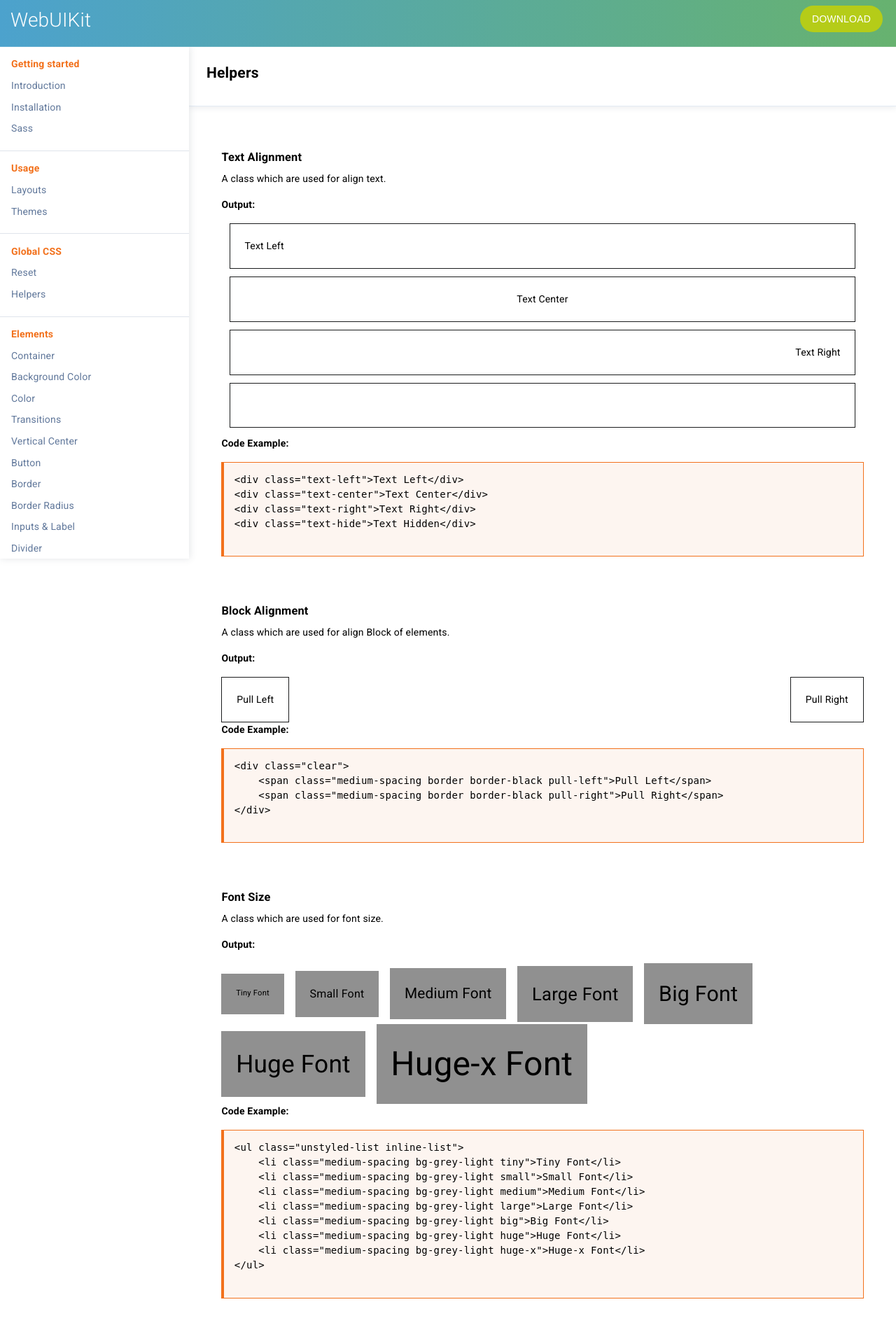
After one commit to harishbhati/UI-Components, a PHP site: page /components/helpers.php in a window 1280 px wide. The commit adds this page. Shown: the top 1920 px of the page at 70% size. Run offline with PHP 8.4, Linux system fonts and the light colour scheme; some libraries are stand-ins or nearby versions.

Commit message:
helper classes page

```diff
--- /dev/null
+++ b/components/helpers.php
@@ -0,0 +1,153 @@
+<!DOCTYPE html>
+<html>
+<?php include 'head.php'; ?>
+    <body>
+        <?php include 'header.php'; ?>
+        <section>
+        <?php include 'sidebar.php'; ?>
+            <main class="content">
+                <div class="page-title-block">
+                    <h1 class="page-title">Helpers</h1>
+                </div>
+                <section class="medium-spacing">
+                    <div class="large-spacing">
+                        <div class="outputs">
+                            <h3>Text Alignment</h3>
+                            <p>A class which are used for align text.</p>
+                            <p><strong>Output:</strong></p>
+                            <div class="medium-spacing border border-black m-tiny text-left">Text Left</div>
+                            <div class="medium-spacing border border-black m-tiny text-center">Text Center</div>
+                            <div class="medium-spacing border border-black m-tiny text-right">Text Right</div>
+                            <div class="medium-spacing border border-black m-tiny text-hide">Text Hidden</div>
+                        </div>
+                        <p><strong>Code Example:</strong></p>
+                        <pre class="markup">
+&lt;div class=&quot;text-left&quot;&gt;Text Left&lt;/div&gt;
+&lt;div class=&quot;text-center&quot;&gt;Text Center&lt;/div&gt;
+&lt;div class=&quot;text-right&quot;&gt;Text Right&lt;/div&gt;
+&lt;div class=&quot;text-hide&quot;&gt;Text Hidden&lt;/div&gt;
+                        </pre>
+                    </div>
+
+                    <div class="large-spacing">
+                        <div class="outputs">
+                            <h3>Block Alignment</h3>
+                            <p>A class which are used for align Block of elements.</p>
+                            <p><strong>Output:</strong></p>
+                            <div class="clear">
+                                <span class="medium-spacing border border-black pull-left">Pull Left</span>
+                                <span class="medium-spacing border border-black pull-right">Pull Right</span>
+                            </div>
+                        </div>
+                        <p><strong>Code Example:</strong></p>
+                        <pre class="markup">
+&lt;div class=&quot;clear&quot;&gt;
+    &lt;span class=&quot;medium-spacing border border-black pull-left&quot;&gt;Pull Left&lt;/span&gt;
+    &lt;span class=&quot;medium-spacing border border-black pull-right&quot;&gt;Pull Right&lt;/span&gt;
+&lt;/div&gt;
+                        </pre>
+                    </div>
+
+                    <div class="large-spacing">
+                        <div class="outputs">
+                            <h3>Font Size</h3>
+                            <p>A class which are used for font size.</p>
+                            <p><strong>Output:</strong></p>
+                            <ul class="unstyled-list inline-list">
+                                <li class="medium-spacing bg-grey-light tiny">Tiny Font</li>
+                                <li class="medium-spacing bg-grey-light small">Small Font</li>
+                                <li class="medium-spacing bg-grey-light medium">Medium Font</li>
+                                <li class="medium-spacing bg-grey-light large">Large Font</li>
+                                <li class="medium-spacing bg-grey-light big">Big Font</li>
+                                <li class="medium-spacing bg-grey-light huge">Huge Font</li>
+                                <li class="medium-spacing bg-grey-light huge-x">Huge-x Font</li>
+                            </ul>
+                        </div>
+                        <p><strong>Code Example:</strong></p>
+                        <pre class="markup">
+&lt;ul class=&quot;unstyled-list inline-list&quot;&gt;
+    &lt;li class=&quot;medium-spacing bg-grey-light tiny&quot;&gt;Tiny Font&lt;/li&gt;
+    &lt;li class=&quot;medium-spacing bg-grey-light small&quot;&gt;Small Font&lt;/li&gt;
+    &lt;li class=&quot;medium-spacing bg-grey-light medium&quot;&gt;Medium Font&lt;/li&gt;
+    &lt;li class=&quot;medium-spacing bg-grey-light large&quot;&gt;Large Font&lt;/li&gt;
+    &lt;li class=&quot;medium-spacing bg-grey-light big&quot;&gt;Big Font&lt;/li&gt;
+    &lt;li class=&quot;medium-spacing bg-grey-light huge&quot;&gt;Huge Font&lt;/li&gt;
+    &lt;li class=&quot;medium-spacing bg-grey-light huge-x&quot;&gt;Huge-x Font&lt;/li&gt;
+&lt;/ul&gt;
+                        </pre>
+                    </div>
+
+                    <div class="large-spacing">
+                        <div class="outputs">
+                            <h3>Padding</h3>
+                            <p>A class which are used for Space inside block.</p>
+                            <p><strong>Output:</strong></p>
+                            <ul class="unstyled-list inline-list">
+                                <li class="bg-grey-light tiny-spacing">Tiny Spacing</li>
+                                <li class="bg-grey-light small-spacing">Small Spacing</li>
+                                <li class="bg-grey-light medium-spacing">Medium Spacing</li>
+                                <li class="bg-grey-light large-spacing">Large Spacing</li>
+                            </ul>
+                        </div>
+                        <p><strong>Code Example:</strong></p>
+                        <pre class="markup">
+&lt;ul class=&quot;unstyled-list inline-list&quot;&gt;
+    &lt;li class=&quot;bg-grey-light tiny-spacing&quot;&gt;Tiny Spacing&lt;/li&gt;
+    &lt;li class=&quot;bg-grey-light small-spacing&quot;&gt;Small Spacing&lt;/li&gt;
+    &lt;li class=&quot;bg-grey-light medium-spacing&quot;&gt;Medium Spacing&lt;/li&gt;
+    &lt;li class=&quot;bg-grey-light large-spacing&quot;&gt;Large Spacing&lt;/li&gt;
+&lt;/ul&gt;
+                        </pre>
+                    </div>
+
+                    <div class="large-spacing">
+                        <div class="outputs">
+                            <h3>Margin</h3>
+                            <p>A class which are used for Space outside block.</p>
+                            <p><strong>Output:</strong></p>
+                            <ul class="unstyled-list inline-list">
+                                <li class="tiny-spacing bg-grey-light m-tiny">Tiny Outside Spacing</li>
+                                <li class="tiny-spacing bg-grey-light m-small">Small Outside Spacing</li>
+                                <li class="tiny-spacing bg-grey-light m-medium">Medium Outside Spacing</li>
+                                <li class="tiny-spacing bg-grey-light m-large">Large Outside Spacing</li>
+                            </ul>
+                        </div>
+                        <p><strong>Code Example:</strong></p>
+                        <pre class="markup">
+&lt;ul class=&quot;unstyled-list inline-list&quot;&gt;
+    &lt;li class=&quot;tiny-spacing bg-grey-light m-tiny&quot;&gt;Tiny Outside Spacing&lt;/li&gt;
+    &lt;li class=&quot;tiny-spacing bg-grey-light m-small&quot;&gt;Small Outside Spacing&lt;/li&gt;
+    &lt;li class=&quot;tiny-spacing bg-grey-light m-medium&quot;&gt;Medium Outside Spacing&lt;/li&gt;
+    &lt;li class=&quot;tiny-spacing bg-grey-light m-large&quot;&gt;Large Outside Spacing&lt;/li&gt;
+&lt;/ul&gt;
+                        </pre>
+                    </div>
+
+                    <div class="large-spacing">
+                        <div class="outputs">
+                            <h3>Width</h3>
+                            <p>A class which are used for Item width.</p>
+                            <p><strong>Output:</strong></p>
+                            <ul class="unstyled-list inline-list">
+                                <li class="tiny-spacing m-tiny bg-grey-light d-block w-auto">Auto Width</li>
+                                <li class="tiny-spacing m-tiny bg-grey-light d-block w-25">25% Width</li>
+                                <li class="tiny-spacing m-tiny bg-grey-light d-block w-50">50% Width</li>
+                                <li class="tiny-spacing m-tiny bg-grey-light d-block w-75">75% Width</li>
+                                <li class="tiny-spacing m-tiny bg-grey-light d-block w-100">100% Width</li>
+                            </ul>
+                        </div>
+                        <p><strong>Code Example:</strong></p>
+                        <pre class="markup">
+&lt;ul class=&quot;unstyled-list inline-list&quot;&gt;
+    &lt;li class=&quot;tiny-spacing m-tiny bg-grey-light d-block w-auto&quot;&gt;Auto Width&lt;/li&gt;
+    &lt;li class=&quot;tiny-spacing m-tiny bg-grey-light d-block w-25&quot;&gt;25% Width&lt;/li&gt;
+    &lt;li class=&quot;tiny-spacing m-tiny bg-grey-light d-block w-50&quot;&gt;50% Width&lt;/li&gt;
+    &lt;li class=&quot;tiny-spacing m-tiny bg-grey-light d-block w-75&quot;&gt;75% Width&lt;/li&gt;
+    &lt;li class=&quot;tiny-spacing m-tiny bg-grey-light d-block w-100&quot;&gt;100% Width&lt;/li&gt;
+&lt;/ul&gt;
+                        </pre>
+                    </div>
+                </section>
+            </main>
+    </body>
+</html>
--- a/components/sidebar.php
+++ b/components/sidebar.php
@@ -13,7 +13,7 @@
         <ul class="unstyled-list item">
             <li class="item-header">Global CSS</li>
             <li><a href="reset.php">Reset</a></li>
-            <li><a href="">Helpers</a></li>
+            <li><a href="helpers.php">Helpers</a></li>
         </ul>
         <ul class="unstyled-list item">
             <li class="item-header">Elements</li>
--- a/dist/css/lists/lists.css
+++ b/dist/css/lists/lists.css
@@ -10,6 +10,7 @@
   list-style: none;
   display: flex;
   flex-wrap: wrap;
+  align-items: center;
   margin-left: -1rem; }
   .inline-list > li {
     margin-left: 1rem; }
--- a/dist/css/main.css
+++ b/dist/css/main.css
@@ -165,9 +165,6 @@ legend {
 .text-right {
   text-align: right; }
 
-.text-small {
-  font-size: .8rem; }
-
 .text-hide {
   text-indent: 110%;
   white-space: nowrap;
@@ -208,9 +205,6 @@ legend {
 .huge-x {
   font-size: 3rem; }
 
-.huge-2x {
-  font-size: 3.5rem; }
-
 /*Padding*/
 .tiny-spacing {
   padding: .7rem; }
@@ -223,6 +217,45 @@ legend {
 
 .large-spacing {
   padding: 1.6rem; }
+
+/*Margin*/
+.m-tiny {
+  margin: .7rem; }
+
+.m-small {
+  margin: 1rem; }
+
+.m-medium {
+  margin: 1.3rem; }
+
+.m-large {
+  margin: 1.6rem; }
+
+/*Width*/
+.w-auto {
+  width: auto; }
+
+.w-25 {
+  width: 25%; }
+
+.w-50 {
+  width: 50%; }
+
+.w-75 {
+  width: 75%; }
+
+.w-100 {
+  width: 100%; }
+
+/*Display*/
+.d-inline {
+  display: inline; }
+
+.d-inline-block {
+  display: inline-block; }
+
+.d-block {
+  display: block; }
 
 .sidebar {
   position: fixed;
@@ -1656,6 +1689,7 @@ input[type="radio"] + label:before {
   list-style: none;
   display: flex;
   flex-wrap: wrap;
+  align-items: center;
   margin-left: -1rem; }
   .inline-list > li {
     margin-left: 1rem; }
--- a/src/scss/base/helper.scss
+++ b/src/scss/base/helper.scss
@@ -1,15 +1,10 @@
 /*Text Alignment*/
-.text-left{
-    text-align: left;
-}
-.text-center{
-    text-align: center;
-}
-.text-right{
-    text-align: right;
-}
-.text-small{
-    font-size: .8rem;
+$align-item-list: left center right;
+
+@each $current-align in $align-item-list {
+    .text-#{$current-align} {
+        text-align: #{$current-align};
+    }
 }
 .text-hide {
     text-indent: 110%;
@@ -40,7 +35,6 @@ $font-class-list: (
     'big': '1.9rem',
     'huge': '2.2rem',
     'huge-x': '3rem',
-    'huge-2x': '3.5rem'
 );
 
 @each $current-name,$current-size in $font-class-list {
@@ -62,3 +56,40 @@ $font-class-list: (
         padding:#{$current-spacing} ;
     }
 }
+/*Margin*/
+$font-class-list: (
+    'm-tiny': '.7rem',
+    'm-small': '1rem',
+    'm-medium': '1.3rem',
+    'm-large':  '1.6rem'
+);
+
+@each $current-name,$current-spacing in $font-class-list {
+    .#{$current-name} {
+        margin:#{$current-spacing} ;
+    }
+}
+
+/*Width*/
+$item-width-list: (
+    'w-auto': 'auto',
+    'w-25': '25%',
+    'w-50': '50%',
+    'w-75':  '75%',
+    'w-100':  '100%'
+);
+
+@each $current-item,$item-width in $item-width-list {
+    .#{$current-item} {
+        width: #{$item-width};
+    }
+}
+
+/*Display*/
+$display-item-list: inline inline-block block;
+
+@each $current-dispaly in $display-item-list {
+    .d-#{$current-dispaly} {
+        display: #{$current-dispaly};
+    }
+}
--- a/src/scss/lists/lists.scss
+++ b/src/scss/lists/lists.scss
@@ -12,6 +12,7 @@
     list-style: none;
     display: flex;
     flex-wrap: wrap;
+    align-items: center;
     margin-left: -1rem;
     & > li{
         margin-left: 1rem;
```
Also changed, not shown: components/reset.php (added, +201 -0 lines), dist/css/base/helper.css (+39 -6 lines).
